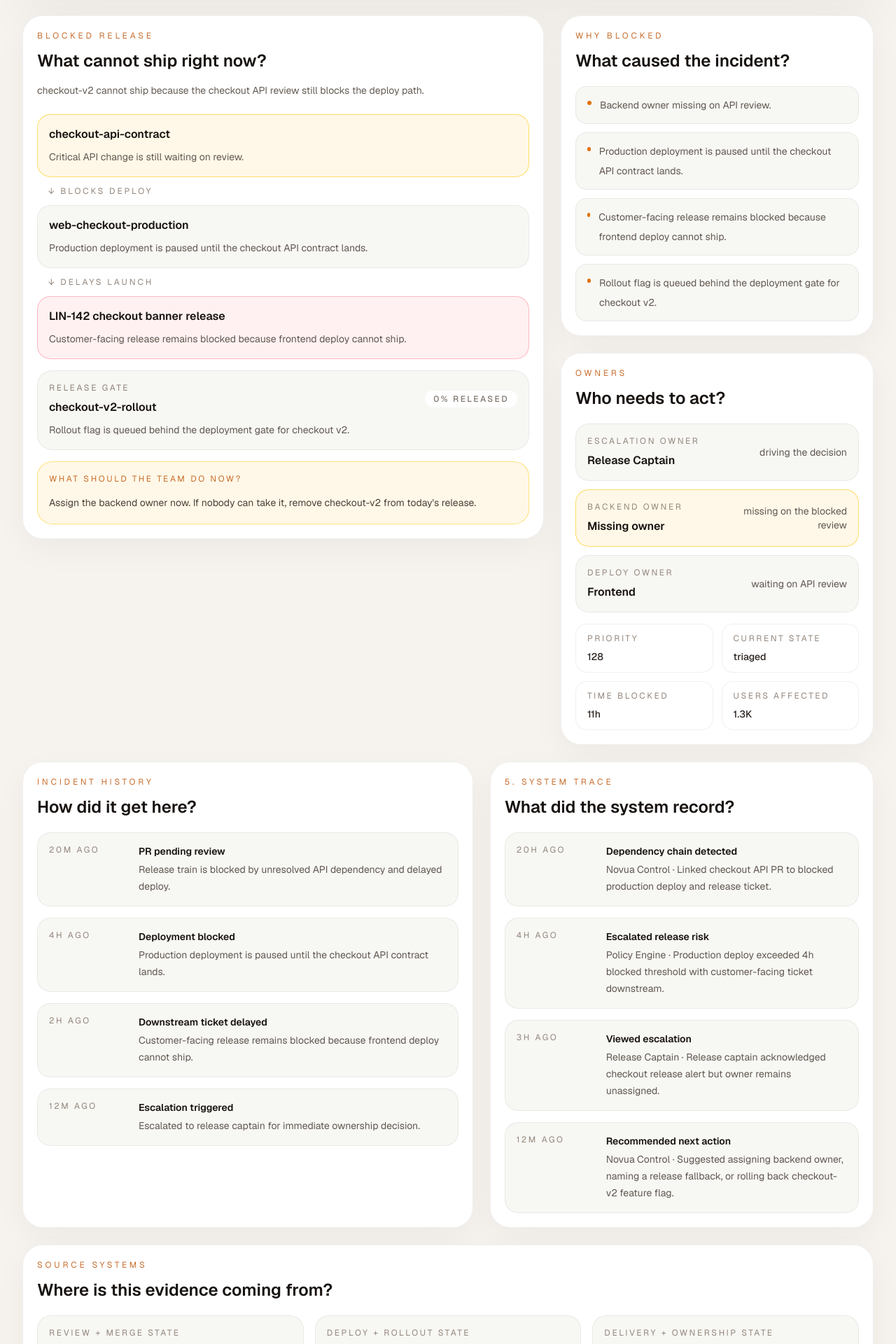
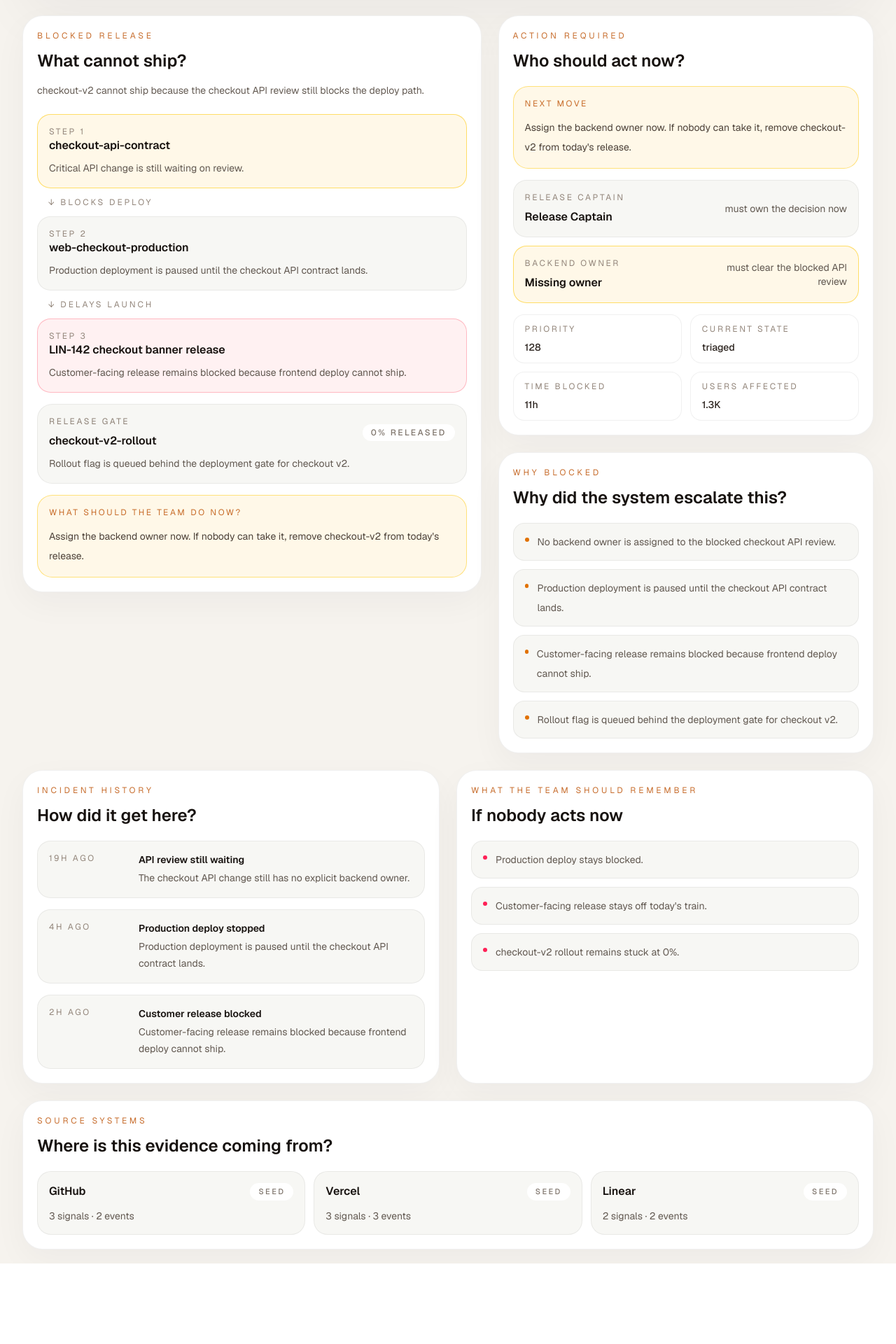
Before and after one commit to iveteamorim/novua-control, a Next.js app: page / in a window 1280 px wide. Shown: the part 340-2260 px from the top of the page at 70% size. After the commit the page ends 2145 px from the top, so only its background shows below. Built offline with nearby package versions, Linux system fonts and the light colour scheme.

Commit message:
refactor: compress home into incident console

```diff
--- a/src/app/page.tsx
+++ b/src/app/page.tsx
@@ -1,8 +1,6 @@
 import Link from "next/link";
 
 import {
-  getArtifactsBySource,
-  getAuditTrail,
   getDashboardSnapshot,
   getSourceOverview,
 } from "@/lib/control/engine";
@@ -18,11 +16,7 @@ const severityStyles = {
 export default async function Home() {
   const snapshot = await getDashboardSnapshot();
   const topAlert = snapshot.primaryAlert;
-  const [sourceOverview, artifactsBySource, auditTrail] = await Promise.all([
-    getSourceOverview(),
-    getArtifactsBySource(),
-    getAuditTrail(topAlert.id),
-  ]);
+  const sourceOverview = await getSourceOverview();
 
   const findArtifact = (id: string) =>
     topAlert.artifacts.find((artifact) => artifact.id === id);
@@ -32,78 +26,41 @@ export default async function Home() {
   const blockedDeploy = findArtifact("deploy-web-checkout");
   const blockedTicket = findArtifact("ticket-linear-142");
   const blockedFlag = findArtifact("flag-checkout-v2");
-  const githubEvidence = pickPrimarySourceArtifact(
-    artifactsBySource.github,
-    "github",
-    blockedPr,
-  );
-  const vercelEvidence = pickPrimarySourceArtifact(
-    artifactsBySource.vercel,
-    "vercel",
-    blockedDeploy,
-  );
-  const linearEvidence = pickPrimarySourceArtifact(
-    artifactsBySource.linear,
-    "linear",
-    blockedTicket,
-  );
 
   const releaseWindow = getStringMetadata(releaseTrain, "releaseWindow") ?? "today";
   const impactedUsers = getNumberMetadata(blockedDeploy, "impactedUsers");
   const openHours = getNumberMetadata(blockedPr, "openHours");
   const rolloutPercentage = getNumberMetadata(blockedFlag, "rolloutPercentage");
-  const downstreamBlockers = [blockedDeploy, blockedTicket, blockedFlag].filter(Boolean)
-    .length;
 
   const timeline = [
     {
-      at: githubEvidence?.updatedAt ?? "19h ago",
-      title:
-        githubEvidence && isLiveArtifact(githubEvidence) && isEscalationRelevantArtifact(githubEvidence)
-          ? "Live GitHub signal detected"
-          : "PR pending review",
+      at: blockedPr?.updatedAt ?? "19h ago",
+      title: "API review still waiting",
       body:
-        githubEvidence?.summary ?? "PR waiting on review; backend owner still missing.",
+        blockedPr?.summary ?? "The checkout API change still has no explicit backend owner.",
     },
     {
-      at:
-        vercelEvidence && isEscalationRelevantArtifact(vercelEvidence)
-          ? vercelEvidence.updatedAt
-          : blockedDeploy?.updatedAt ?? "4h ago",
-      title:
-        vercelEvidence && isLiveArtifact(vercelEvidence) && isEscalationRelevantArtifact(vercelEvidence)
-          ? "Live Vercel signal detected"
-          : "Deployment blocked",
-      body:
-        (vercelEvidence && isEscalationRelevantArtifact(vercelEvidence)
-          ? vercelEvidence.summary
-          : blockedDeploy?.summary) ??
-        "Production deploy blocked by upstream dependency.",
+      at: blockedDeploy?.updatedAt ?? "4h ago",
+      title: "Production deploy stopped",
+      body: blockedDeploy?.summary ?? "The web-checkout deploy cannot continue.",
     },
     {
-      at: linearEvidence?.updatedAt ?? "2h ago",
-      title: "Downstream ticket delayed",
-      body: linearEvidence?.summary ?? "Launch ticket blocked downstream.",
-    },
-    {
-      at: "12m ago",
-      title: "Escalation triggered",
-      body: "Escalated to release captain for immediate ownership decision.",
+      at: blockedTicket?.updatedAt ?? "2h ago",
+      title: "Customer release blocked",
+      body:
+        blockedTicket?.summary ??
+        "The customer-facing release is still waiting on the blocked deploy path.",
     },
   ];
 
   const criticalSignals = [
     blockedPr?.owner
-      ? `${blockedPr.owner} owns the upstream review path.`
-      : "Backend owner missing on API review.",
-    buildSignalSummary(
-      vercelEvidence && isEscalationRelevantArtifact(vercelEvidence)
-        ? vercelEvidence
-        : null,
-      "Frontend deploy blocked for 4h.",
-    ),
-    buildSignalSummary(linearEvidence, "Launch ticket blocked downstream."),
-    buildSignalSummary(blockedFlag, "Rollout gate still closed."),
+      ? `${blockedPr.owner} has not cleared the checkout API review yet.`
+      : "No backend owner is assigned to the blocked checkout API review.",
+    blockedDeploy?.summary ?? "The production deploy is blocked by the unresolved API dependency.",
+    blockedTicket?.summary ??
+      "A customer-facing release ticket is waiting on the blocked deploy path.",
+    blockedFlag?.summary ?? "checkout-v2 rollout stays stuck behind the deploy gate.",
   ];
 
   return (
@@ -126,8 +83,8 @@ export default async function Home() {
                 Checkout release blocked
               </h1>
               <p className="max-w-4xl text-base leading-8 text-[#5f564e] sm:text-lg">
-                Find what cannot ship, why it is blocked, who is missing, and what
-                the team should do next.
+                One release is blocked. This console shows the blocker, the missing
+                owner, and the next move.
               </p>
             </div>
 
@@ -141,10 +98,7 @@ export default async function Home() {
                 label="Upstream delay"
                 value={`${openHours ?? snapshot.meanDecisionDelayHours}h`}
               />
-              <CompactFact
-                label="Downstream blockers"
-                value={`${downstreamBlockers}`}
-              />
+              <CompactFact label="Rollout" value={`${rolloutPercentage ?? 0}%`} />
             </div>
           </div>
 
@@ -164,29 +118,32 @@ export default async function Home() {
           </div>
         </header>
 
-        <section className="grid items-start gap-6 xl:grid-cols-[1.25fr_0.75fr]">
+        <section className="grid items-start gap-6 xl:grid-cols-[1.1fr_0.9fr]">
           <div className="rounded-[1.8rem] border border-black/6 bg-white p-5 shadow-[0_16px_48px_rgba(17,24,39,0.04)]">
             <SectionHeader
               eyebrow="Blocked release"
-              title="What cannot ship right now?"
+              title="What cannot ship?"
               description="checkout-v2 cannot ship because the checkout API review still blocks the deploy path."
             />
 
-            <div className="mt-5 grid gap-3 lg:grid-cols-[1fr_auto_1fr_auto_1fr] xl:grid-cols-1">
-              <FlowNode
+            <div className="mt-5 space-y-3">
+              <IncidentStep
                 tone="warning"
+                step="1"
                 title={blockedPr?.label ?? "checkout-api-contract"}
                 body={blockedPr?.summary ?? "Critical API change is still waiting on review."}
               />
               <FlowArrow label="blocks deploy" />
-              <FlowNode
+              <IncidentStep
                 tone="neutral"
+                step="2"
                 title={blockedDeploy?.label ?? "web-checkout-production"}
                 body={blockedDeploy?.summary ?? "Production deploy cannot continue."}
               />
               <FlowArrow label="delays launch" />
-              <FlowNode
+              <IncidentStep
                 tone="critical"
+                step="3"
                 title={blockedTicket?.label ?? "LIN-142 checkout banner release"}
                 body={blockedTicket?.summary ?? "Customer-facing work remains unresolved downstream."}
               />
@@ -226,42 +183,31 @@ export default async function Home() {
           <div className="space-y-6">
             <div className="rounded-[1.8rem] border border-black/6 bg-white p-5 shadow-[0_16px_48px_rgba(17,24,39,0.04)]">
               <SectionHeader
-                eyebrow="Why blocked"
-                title="What caused the incident?"
+                eyebrow="Action required"
+                title="Who should act now?"
               />
 
-              <ul className="mt-5 space-y-3 text-sm leading-7 text-[#615850]">
-                {criticalSignals.map((signal) => (
-                  <li key={signal} className="flex gap-3 rounded-[1rem] border border-black/6 bg-[#f7f7f4] px-4 py-3">
-                    <span className="mt-2 h-1.5 w-1.5 rounded-full bg-amber-600" />
-                    <span>{signal}</span>
-                  </li>
-                ))}
-              </ul>
-            </div>
+              <div className="mt-5 rounded-[1.35rem] border border-amber-300/60 bg-[#fff8e8] p-4">
+                <p className="text-xs uppercase tracking-[0.22em] text-amber-700/82">
+                  Next move
+                </p>
+                <p className="mt-3 text-sm leading-7 text-[#4c4138]">
+                  Assign the backend owner now. If nobody can take it, remove
+                  checkout-v2 from today&apos;s release.
+                </p>
+              </div>
 
-            <div className="rounded-[1.8rem] border border-black/6 bg-white p-5 shadow-[0_16px_48px_rgba(17,24,39,0.04)]">
-              <SectionHeader
-                eyebrow="Owners"
-                title="Who needs to act?"
-              />
-
-              <div className="mt-5 space-y-3">
+              <div className="mt-4 space-y-3">
                 <OwnerRow
-                  label="Escalation owner"
+                  label="Release captain"
                   value={topAlert.owner ?? "Unassigned"}
-                  status="driving the decision"
+                  status="must own the decision now"
                 />
                 <OwnerRow
                   label="Backend owner"
                   value={blockedPr?.owner ?? "Missing owner"}
-                  status="missing on the blocked review"
+                  status="must clear the blocked API review"
                   critical
-                />
-                <OwnerRow
-                  label="Deploy owner"
-                  value={blockedDeploy?.owner ?? "Frontend"}
-                  status="waiting on API review"
                 />
               </div>
 
@@ -278,10 +224,29 @@ export default async function Home() {
                 />
               </div>
             </div>
+
+            <div className="rounded-[1.8rem] border border-black/6 bg-white p-5 shadow-[0_16px_48px_rgba(17,24,39,0.04)]">
+              <SectionHeader
+                eyebrow="Why blocked"
+                title="Why did the system escalate this?"
+              />
+
+              <ul className="mt-5 space-y-3 text-sm leading-7 text-[#615850]">
+                {criticalSignals.map((signal) => (
+                  <li
+                    key={signal}
+                    className="flex gap-3 rounded-[1rem] border border-black/6 bg-[#f7f7f4] px-4 py-3"
+                  >
+                    <span className="mt-2 h-1.5 w-1.5 rounded-full bg-amber-600" />
+                    <span>{signal}</span>
+                  </li>
+                ))}
+              </ul>
+            </div>
           </div>
         </section>
 
-        <section className="grid gap-6 xl:grid-cols-[1.08fr_0.92fr]">
+        <section className="grid gap-6 xl:grid-cols-[1fr_1fr]">
           <div className="rounded-[1.8rem] border border-black/6 bg-white p-5 shadow-[0_16px_48px_rgba(17,24,39,0.04)]">
             <SectionHeader
               eyebrow="Incident history"
@@ -302,20 +267,24 @@ export default async function Home() {
 
           <div className="rounded-[1.8rem] border border-black/6 bg-white p-5 shadow-[0_16px_48px_rgba(17,24,39,0.04)]">
             <SectionHeader
-              eyebrow="5. System trace"
-              title="What did the system record?"
+              eyebrow="What the team should remember"
+              title="If nobody acts now"
             />
 
-            <div className="mt-5 space-y-4">
-              {auditTrail.map((entry) => (
-                <TimelineItem
-                  key={entry.id}
-                  at={formatTimeLabel(entry.at)}
-                  title={entry.action}
-                  body={formatAuditBody(entry)}
-                />
-              ))}
-            </div>
+            <ul className="mt-5 space-y-3 text-sm leading-7 text-[#615850]">
+              <li className="flex gap-3 rounded-[1rem] border border-black/6 bg-[#f7f7f4] px-4 py-3">
+                <span className="mt-2 h-1.5 w-1.5 rounded-full bg-rose-500" />
+                <span>Production deploy stays blocked.</span>
+              </li>
+              <li className="flex gap-3 rounded-[1rem] border border-black/6 bg-[#f7f7f4] px-4 py-3">
+                <span className="mt-2 h-1.5 w-1.5 rounded-full bg-rose-500" />
+                <span>Customer-facing release stays off today&apos;s train.</span>
+              </li>
+              <li className="flex gap-3 rounded-[1rem] border border-black/6 bg-[#f7f7f4] px-4 py-3">
+                <span className="mt-2 h-1.5 w-1.5 rounded-full bg-rose-500" />
+                <span>checkout-v2 rollout remains stuck at {rolloutPercentage ?? 0}%.</span>
+              </li>
+            </ul>
           </div>
         </section>
 
@@ -325,19 +294,13 @@ export default async function Home() {
             title="Where is this evidence coming from?"
           />
 
-          <div className="mt-5 grid gap-4 md:grid-cols-3">
+          <div className="mt-5 grid gap-3 md:grid-cols-3">
             {sourceOverview.map((source) => (
-              <CompactSourceCard
+              <SourcePill
                 key={source.source}
                 title={getSourceTitle(source.source)}
-                subtitle={getSourceSubtitle(source.source)}
-                value={`${source.signals} signals · ${source.events} events · ${source.artifacts} artifacts`}
-                headline={getSourceEvidenceHeadline(
-                  source.source,
-                  githubEvidence,
-                  vercelEvidence,
-                  linearEvidence,
-                )}
+                mode={source.mode}
+                stats={`${source.signals} signals · ${source.events} events`}
               />
             ))}
           </div>
@@ -347,85 +310,10 @@ export default async function Home() {
   );
 }
 
-function isLiveArtifact(artifact: ControlArtifact) {
-  return artifact.id.startsWith("live-");
-}
-
-function isEscalationRelevantArtifact(artifact: ControlArtifact) {
-  return ["blocked", "failed", "waiting_review", "queued"].includes(artifact.status);
-}
-
-function getArtifactPriority(artifact: ControlArtifact) {
-  const statusScore = {
-    blocked: 5,
-    failed: 5,
-    waiting_review: 4,
-    queued: 3,
-    in_progress: 2,
-    healthy: 1,
-  }[artifact.status];
-
-  return statusScore + (artifact.owner ? 0 : 0.5);
-}
-
-function pickPrimarySourceArtifact(
-  artifacts: ControlArtifact[],
-  source: "github" | "vercel" | "linear",
-  fallback?: ControlArtifact,
-) {
-  const liveArtifacts = artifacts.filter(
-    (artifact) => artifact.source === source && isLiveArtifact(artifact),
-  );
-  const riskyLiveArtifacts = liveArtifacts.filter(isEscalationRelevantArtifact);
-  const candidates = (
-    riskyLiveArtifacts.length > 0
-      ? riskyLiveArtifacts
-      : liveArtifacts.length > 0
-        ? liveArtifacts
-        : artifacts
-  ).slice();
-
-  candidates.sort((left, right) => getArtifactPriority(right) - getArtifactPriority(left));
-
-  if (riskyLiveArtifacts.length === 0 && fallback) {
-    return fallback;
-  }
-
-  return candidates[0] ?? fallback ?? null;
-}
-
-function buildSignalSummary(
-  artifact: ControlArtifact | null | undefined,
-  fallback: string,
-) {
-  if (!artifact) {
-    return fallback;
-  }
-
-  return artifact.summary;
-}
-
-function getSourceEvidenceHeadline(
-  source: "github" | "vercel" | "linear",
-  githubEvidence: ControlArtifact | null,
-  vercelEvidence: ControlArtifact | null,
-  linearEvidence: ControlArtifact | null,
-) {
-  if (source === "github") return githubEvidence?.label ?? "No GitHub evidence";
-  if (source === "vercel") return vercelEvidence?.label ?? "No Vercel evidence";
-  return linearEvidence?.label ?? "No Linear evidence";
-}
-
 function getSourceTitle(source: "github" | "vercel" | "linear") {
   if (source === "github") return "GitHub";
   if (source === "vercel") return "Vercel";
   return "Linear";
-}
-
-function getSourceSubtitle(source: "github" | "vercel" | "linear") {
-  if (source === "github") return "review + merge state";
-  if (source === "vercel") return "deploy + rollout state";
-  return "delivery + ownership state";
 }
 
 function CaseFact({ label, value }: { label: string; value: string }) {
@@ -481,20 +369,6 @@ function formatTimeLabel(value: string) {
   return formatRelativeTime(parsed);
 }
 
-function formatAuditBody(entry: {
-  actor: string;
-  details: string;
-  beforeState?: string;
-  afterState?: string;
-}) {
-  const stateChange =
-    entry.beforeState && entry.afterState
-      ? ` (${entry.beforeState} → ${entry.afterState})`
-      : "";
-
-  return `${entry.actor} · ${entry.details}${stateChange}`;
-}
-
 function OwnerRow({
   label,
   value,
@@ -525,14 +399,16 @@ function OwnerRow({
   );
 }
 
-function FlowNode({
+function IncidentStep({
   title,
   body,
   tone,
+  step,
 }: {
   title: string;
   body: string;
   tone: "neutral" | "warning" | "critical";
+  step: string;
 }) {
   const toneClasses = {
     neutral: "border-black/6 bg-[#f7f7f4]",
@@ -542,6 +418,7 @@ function FlowNode({
 
   return (
     <div className={`rounded-[1.2rem] border p-4 ${toneClasses[tone]}`}>
+      <p className="text-xs uppercase tracking-[0.22em] text-[#93867b]">Step {step}</p>
       <h3 className="text-base font-semibold text-[#17120f]">{title}</h3>
       <p className="mt-2 text-sm leading-6 text-[#615850]">{body}</p>
     </div>
@@ -576,23 +453,24 @@ function TimelineItem({
   );
 }
 
-function CompactSourceCard({
+function SourcePill({
   title,
-  subtitle,
-  value,
-  headline,
+  mode,
+  stats,
 }: {
   title: string;
-  subtitle: string;
-  value: string;
-  headline: string;
+  mode: string;
+  stats: string;
 }) {
   return (
     <div className="rounded-[1.25rem] border border-black/6 bg-[#f7f7f4] p-4">
-      <p className="text-xs uppercase tracking-[0.22em] text-[#93867b]">{subtitle}</p>
-      <h3 className="mt-2 text-lg font-semibold text-[#17120f]">{title}</h3>
-      <p className="mt-2 text-sm font-medium text-[#2d241d]">{headline}</p>
-      <p className="mt-3 text-sm text-[#615850]">{value}</p>
+      <div className="flex items-center justify-between gap-3">
+        <h3 className="text-base font-semibold text-[#17120f]">{title}</h3>
+        <span className="rounded-full bg-white px-3 py-1 text-[11px] font-medium uppercase tracking-[0.22em] text-[#7e746b]">
+          {mode}
+        </span>
+      </div>
+      <p className="mt-3 text-sm text-[#615850]">{stats}</p>
     </div>
   );
 }
```
